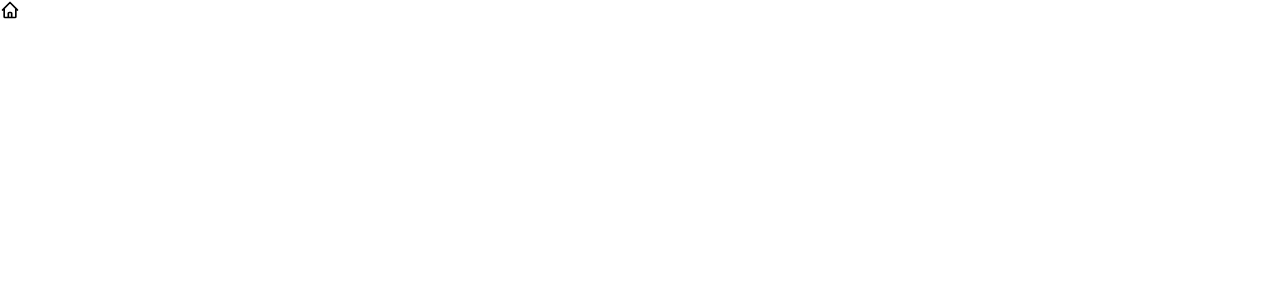
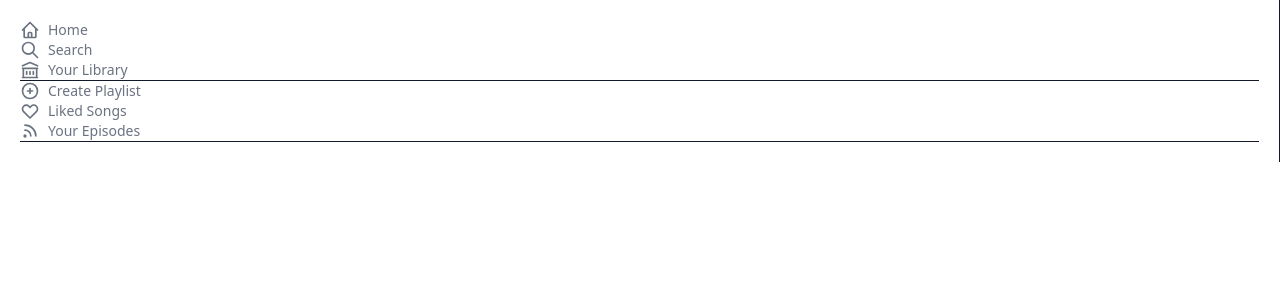
Before and after one commit to krishnakalyana/spotify2, a Next.js app: page / in a window 1280 px wide. Shown: the top 300 px of the page. Built offline with nearby package versions, Linux system fonts and the light colour scheme.

Commit message:
Sidebar buttons added

```diff
--- a/components/Sidebar.js
+++ b/components/Sidebar.js
@@ -1,11 +1,33 @@
-import {HomeIcon} from '@heroicons/react/outline'
+import {HeartIcon, HomeIcon, LibraryIcon, PlusCircleIcon, RssIcon, SearchIcon} from '@heroicons/react/outline'
 function Sidebar (){
     return(
-        <div>
-            <button>
+        <div className="text-gray-500 p-5 text-sm border-r border-gray-900">
+            <button className="flex items-center space-x-2 hover:text-white">
             <HomeIcon className="h-5 w-5"/>
+            <p>Home</p>
             </button>
-
+            <button className="flex items-center space-x-2 hover:text-white">
+            <SearchIcon className="h-5 w-5"/>
+            <p>Search</p>
+            </button>
+            <button className="flex items-center space-x-2 hover:text-white">
+            <LibraryIcon className="h-5 w-5"/>
+            <p>Your Library</p>
+            </button>
+           <hr className="border-t-[0.1px] border-gray-900" />
+            <button className="flex items-center space-x-2 hover:text-white">
+            <PlusCircleIcon className="h-5 w-5"/>
+            <p>Create Playlist</p>
+            </button>
+            <button className="flex items-center space-x-2 hover:text-white">
+            <HeartIcon className="h-5 w-5"/>
+            <p>Liked Songs</p>
+            </button>
+            <button className="flex items-center space-x-2 hover:text-white">
+            <RssIcon className="h-5 w-5"/>
+            <p>Your Episodes</p>
+            </button>
+           <hr className="border-t-[0.1px] border-gray-900" />
         </div>
     )
 }
```
